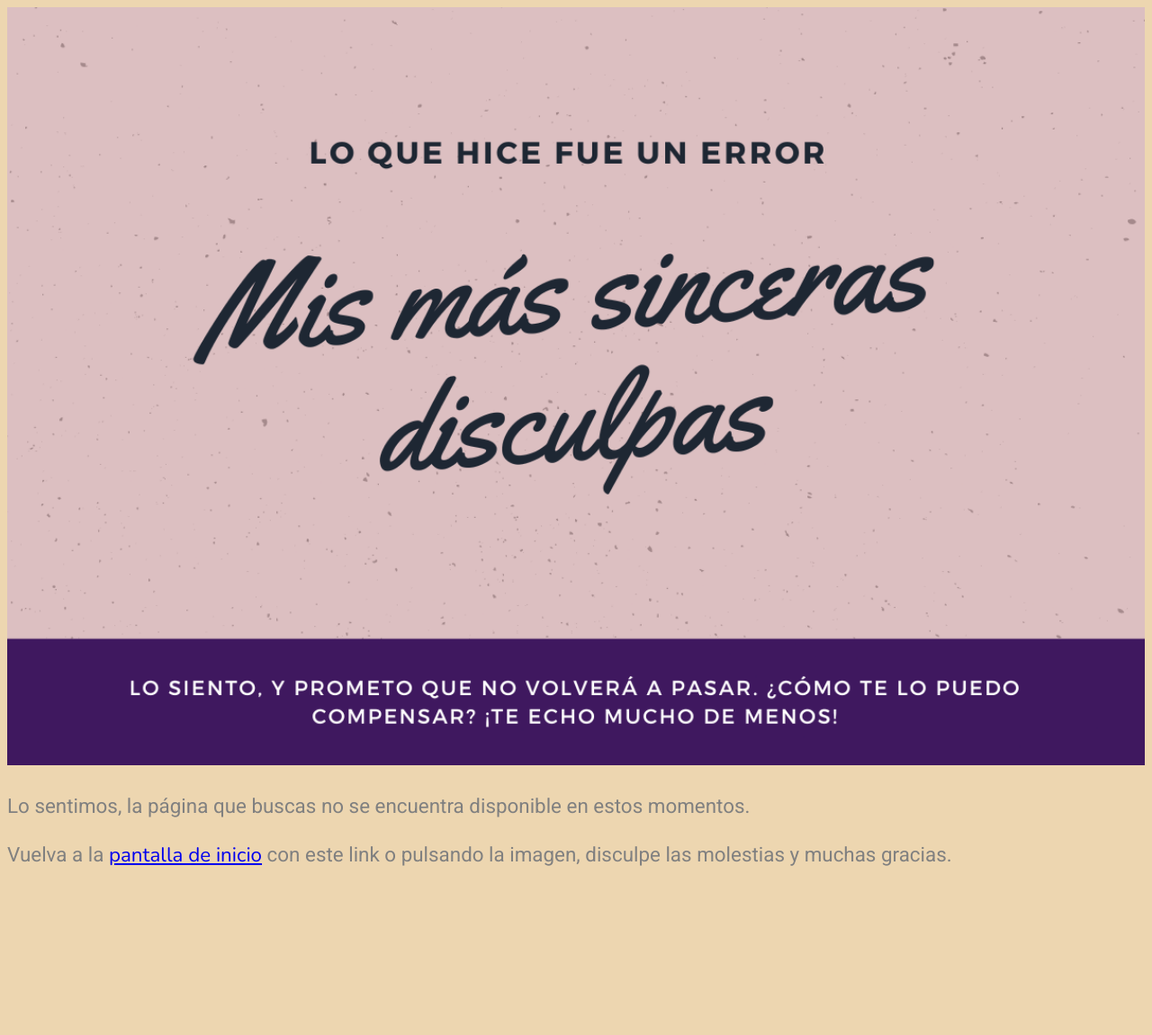
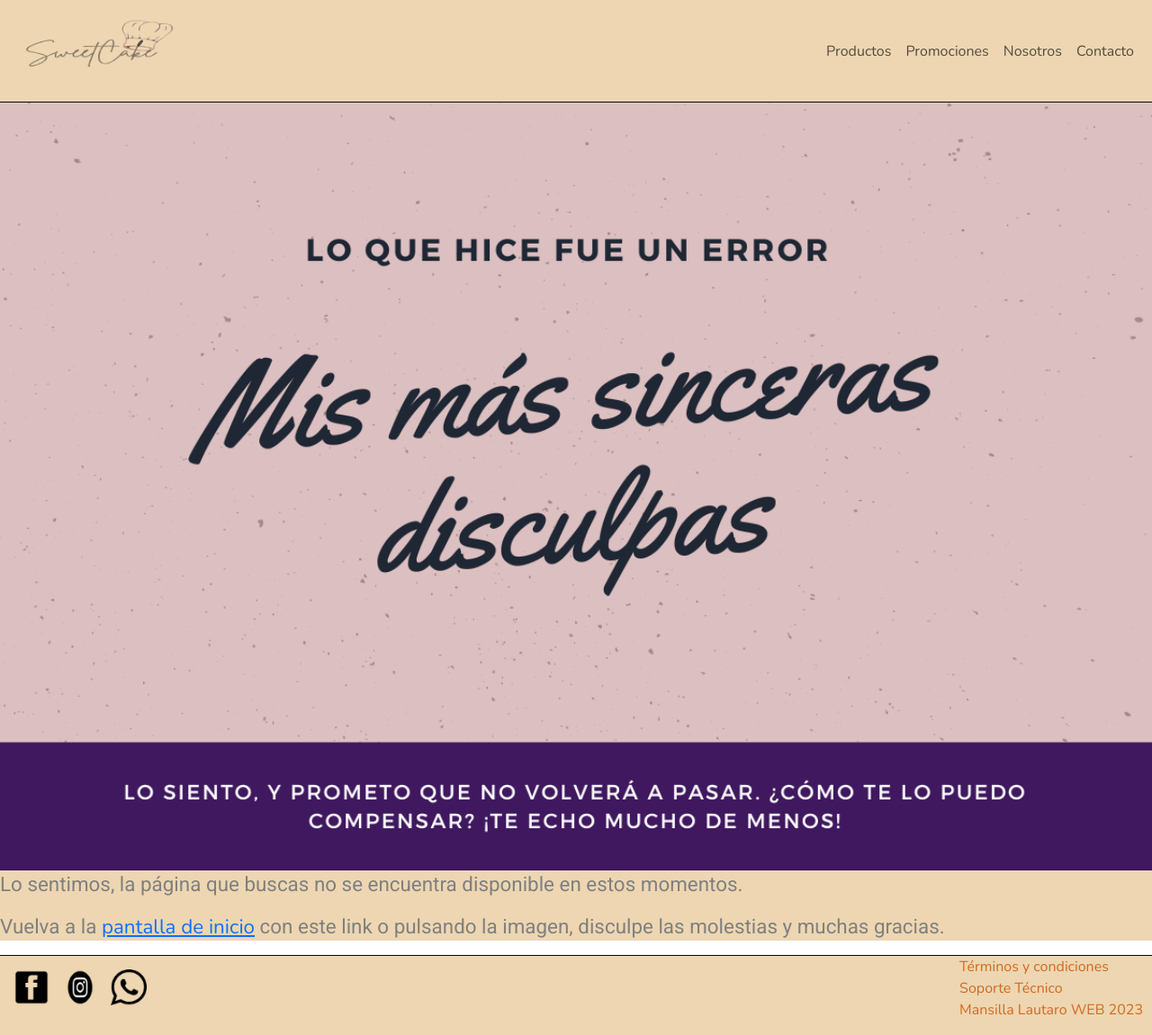
Before and after one commit to Lautarom017/PreEntrega-MansillaLautaro, a website: page eror404.html in a window 1280 px wide. Shown: the whole page at 90% size. Before the commit the page ends 989 px from the top, so only its background shows below. Drawn offline with nearby package versions, Linux system fonts and the light colour scheme.

Commit message:
pusimos navbar y footer a pantalla de error

```diff
--- a/eror404.html
+++ b/eror404.html
@@ -5,14 +5,74 @@
     <meta name="viewport" content="width=device-width, initial-scale=1.0">
     <title>Error 404 - Página no encontrada</title>
     <link rel="stylesheet" href="./css/main.css">
+    <!-- css BS -->
+    <link href="https://cdn.jsdelivr.net/npm/bootstrap@5.3.2/dist/css/bootstrap.min.css" rel="stylesheet" integrity="sha384-T3c6CoIi6uLrA9TneNEoa7RxnatzjcDSCmG1MXxSR1GAsXEV/Dwwykc2MPK8M2HN" crossorigin="anonymous">
     <meta name="description" content="lo siento, la pagina que escribiste no esta disponible, a esto se lo conocce como error 404. Para seguir navegando revisa la url o pulsa en la imagen.">
     <meta name="author" content="Mansilla Lautaro">
 </head>
-<body class="not-found">
-    <a href="/">
-        <img src="./img/pages-404.webp" alt="Torta no encontrada, regresa a la pagina principal pulsando la imagen" />
-    </a>
-    <p>Lo sentimos, la página que buscas no se encuentra disponible en estos momentos.</p>
-    <p>Vuelva a la <a href="./index.html">pantalla de inicio</a> con este link o pulsando la imagen, disculpe las molestias y muchas gracias.</p>
+<body>
+    <nav class="navbar navbar-expand-lg menu sticky-top">
+        <div class="container-fluid">
+          <a class="navbar-brand" href="../index.html">
+            <img src="./img/Logo-SC_11zon.webp" alt="logo de SweetCake">
+          </a>
+          <!-- btn hamburguer -->
+          <button class="navbar-toggler" type="button" data-bs-toggle="collapse" data-bs-target="#navbarNav" aria-controls="navbarNav" aria-expanded="false" aria-label="Toggle navigation">
+            <span class="navbar-toggler-icon"></span>
+          </button>
+            <div class="collapse navbar-collapse" id="navbarNav">
+              <ul class="navbar-nav ms-auto">
+                <li class="nav-item">
+                  <a class="nav-link" aria-current="page" href="./pages/productos.html">Productos</a>
+                </li>
+                <li class="nav-item">
+                  <a class="nav-link" href="./pages/promociones.html">Promociones</a>
+                </li>
+                <li class="nav-item">
+                  <a class="nav-link" href="./pages/nosotros.html">Nosotros</a>
+                </li>
+                <li class="nav-item">
+                  <a class="nav-link" href="./pages/contacto.html">Contacto</a>
+                </li>
+              </ul>
+            </div>
+        </div>
+    </nav>
+    <!-- ends nav -->
+    <!-- start page error -->
+    <div  class="not-found">
+        <a href="/">
+            <img src="./img/pages-404.webp" alt="Torta no encontrada, regresa a la pagina principal pulsando la imagen" />
+        </a>
+        <p>Lo sentimos, la página que buscas no se encuentra disponible en estos momentos.</p>
+        <p>Vuelva a la <a href="./index.html">pantalla de inicio</a> con este link o pulsando la imagen, disculpe las molestias y muchas gracias.</p>
+    </div>
+    <!-- ebds page error -->
+    <!-- start footer -->
+    <footer class="footer">
+        <!-- starts social icons -->
+        <nav>
+          <a href="https://facebook.com" target="_blank">
+            <img src="./img/iconos/favicon_icono_fb_png.png" alt="Seguinos en Facebook">
+          </a>
+          <a href="http://instagram.com" target="_blank">
+            <img src="./img/iconos/favicon_logo_ig_PNG.png" alt="Seguinos en Instagram">
+          </a>
+          <a href="./pages/contacto.html">
+            <img src="./img/iconos/favicon_logo_wsp_png.PNG" alt="Contactate con nosotros por WhatsApp">
+          </a>
+        </nav>
+        <a href="index.html">
+          <ul>
+            <a href="./eror404.html"><li>Términos y condiciones</li></a>
+            <a href="./eror404.html"><li>Soporte Técnico</li></a>
+            <a href="./eror404.html"><li>Mansilla Lautaro WEB 2023</li></a>
+          </ul>
+        </a>
+        <!-- ends social icons -->
+    </footer>
+    <!-- ends footer -->
+    <!-- js de BS -->
+    <script src="https://cdn.jsdelivr.net/npm/bootstrap@5.3.2/dist/js/bootstrap.bundle.min.js" integrity="sha384-C6RzsynM9kWDrMNeT87bh95OGNyZPhcTNXj1NW7RuBCsyN/o0jlpcV8Qyq46cDfL" crossorigin="anonymous"></script>
 </body>
 </html>
```
